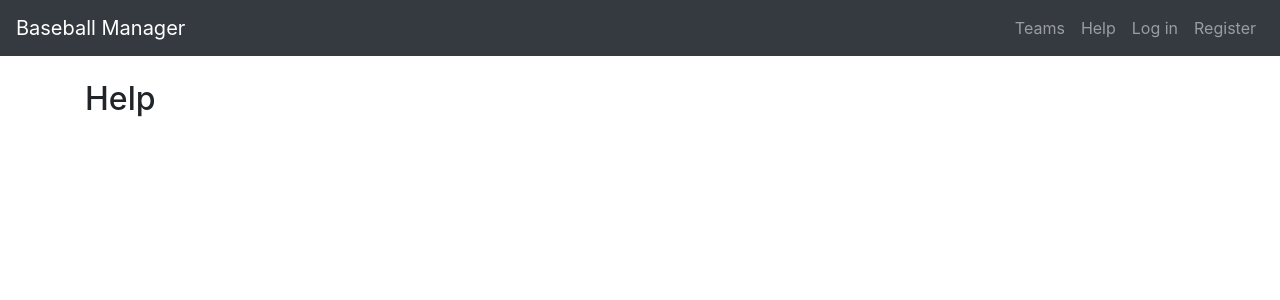
After one commit to berkerdemoglu/baseball_manager, a Django app: page /help/ in a window 1280 px wide. The commit adds this page. Shown: the top 300 px of the page. Run offline with Django 3.2, Linux system fonts and the light colour scheme; some libraries are stand-ins or nearby versions.

Commit message:
Add help page template

```diff
--- a/baseball_manager/settings.py
+++ b/baseball_manager/settings.py
@@ -23,9 +23,9 @@ BASE_DIR = Path(__file__).resolve().parent.parent
 SECRET_KEY = 'django-insecure-5%ogwk+u_yke6e^n4zg%f$)x%r7tpif9@4w9$n!j)g+zl3a1=j'
 
 # SECURITY WARNING: don't run with debug turned on in production!
-DEBUG = False
+DEBUG = True
 
-ALLOWED_HOSTS = ['localhost', '127.0.0.1']
+ALLOWED_HOSTS = []
 
 
 # Application definition
--- a/pages/templates/pages/base.html
+++ b/pages/templates/pages/base.html
@@ -26,6 +26,9 @@
 				<li class="nav-item">
 					<a class="nav-link" href="{% url 'teams:teams' %}">Teams</a>
 				</li>
+				<li class="nav-item">
+					<a class="nav-link" href="{% url 'pages:help' %}">Help</a>
+				</li>
 				{% if user.is_authenticated %}
 					<li class="nav-item">
 						<a class="nav-link" href="{% url 'users:logout' %}">Log out</a>
--- /dev/null
+++ b/pages/templates/pages/help.html
@@ -0,0 +1,11 @@
+{% extends "pages/base.html" %}
+
+{% block title %}Help{% endblock title %}
+
+{% block header %}
+	<h2>Help</h2>
+{% endblock header %}
+
+{% block content %}
+
+{% endblock content %}
--- a/pages/urls.py
+++ b/pages/urls.py
@@ -8,4 +8,6 @@ from . import views
 urlpatterns = [
 	# Home page
 	path('', views.index, name='index'),
+	# Help page
+	path('help/', views.help, name='help'),
 ]
--- a/pages/views.py
+++ b/pages/views.py
@@ -4,3 +4,8 @@ from django.shortcuts import render
 def index(request):
 	"""The home page of Baseball Manager."""
 	return render(request, 'pages/index.html')
+
+
+def help(request):
+	"""The help page."""
+	return render(request, 'pages/help.html')
--- a/templates/404.html
+++ b/templates/404.html
@@ -1,6 +1,6 @@
 {% extends "pages/base.html" %}
 
-{% block title %}{% endblock title %}
+{% block title %}Oops! 404{% endblock title %}
 
 {% block header %}
 	<h1 class="display-3">Oops!</h1>
--- a/templates/500.html
+++ b/templates/500.html
@@ -1,6 +1,6 @@
 {% extends "pages/base.html" %}
 
-{% block title %}{% endblock title %}
+{% block title %}Oh oh! 500{% endblock title %}
 
 {% block header %}
 	<h1 class="display-3">Oh oh!</h1>
```
